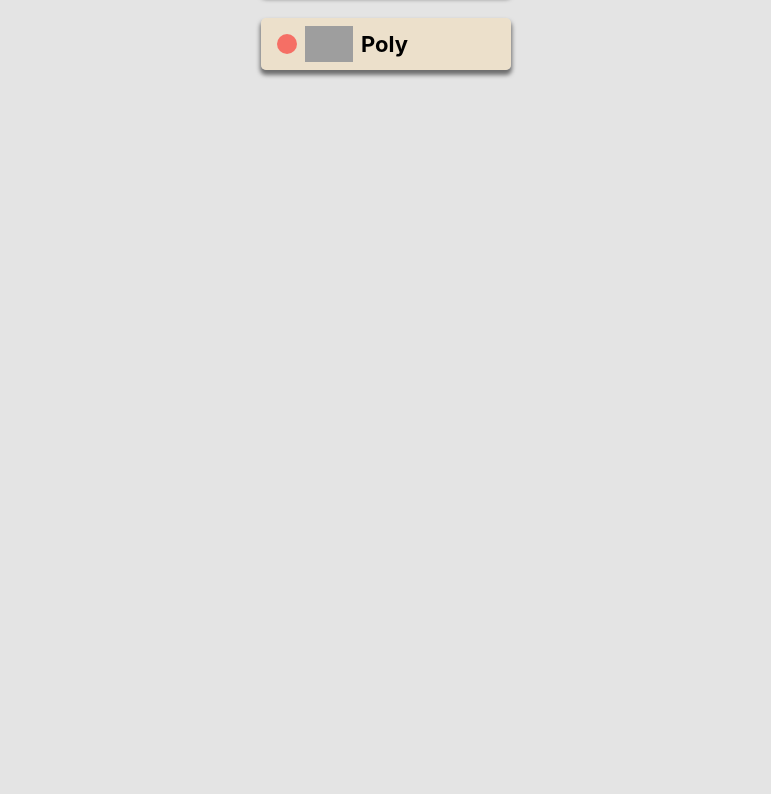
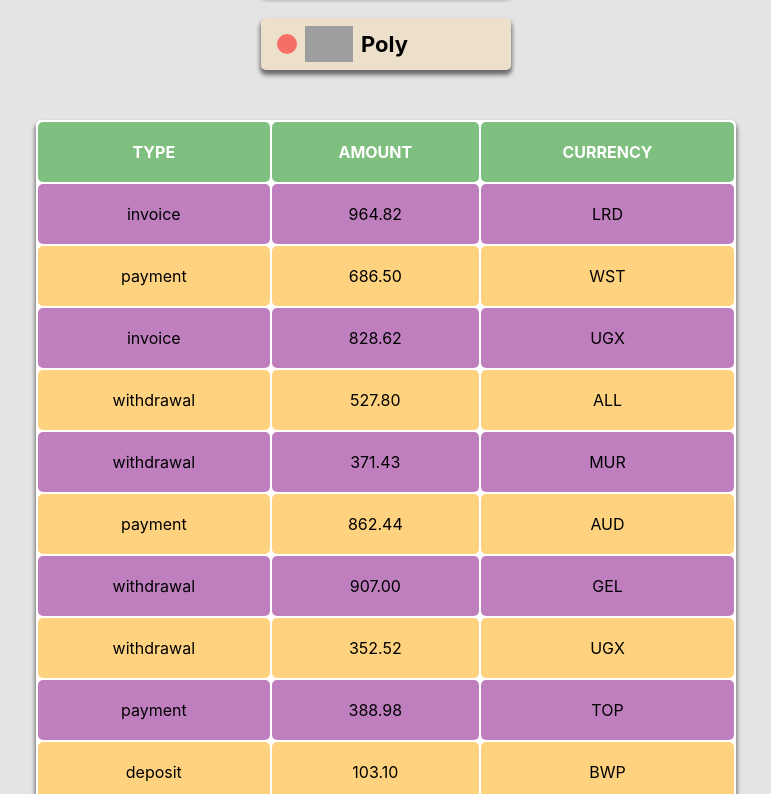
Before and after one commit to lezver/goit-react-hw-01-components, a React (Create React App) app: page / in a window 1280 px wide. Shown: the part 1086-1880 px from the top of the page, without its empty margins (254-1025 px from the left). Before the commit the page ends 1206 px from the top, so only its background shows below. Built offline with nearby package versions, Linux system fonts and the light colour scheme; grey boxes are pictures that could not be loaded.

Commit message:
finish the last exercise

```diff
--- a/src/components/Transactions/Transactions.jsx
+++ b/src/components/Transactions/Transactions.jsx
@@ -1 +1,39 @@
-export const Transactions = ({ transactions }) => {};
+import { TransactionHistory, Thead, Tbody } from './Transactions.styled';
+import PropTypes from 'prop-types';
+
+export const Transactions = ({ transactions }) => {
+  return (
+    <TransactionHistory>
+      <Thead>
+        <tr>
+          <th>Type</th>
+          <th>Amount</th>
+          <th>Currency</th>
+        </tr>
+      </Thead>
+
+      <Tbody>
+        {transactions.map(({ id, type, amount, currency }) => {
+          return (
+            <tr key={id}>
+              <td>{type}</td>
+              <td>{amount}</td>
+              <td>{currency}</td>
+            </tr>
+          );
+        })}
+      </Tbody>
+    </TransactionHistory>
+  );
+};
+
+Transactions.propTypes = {
+  transactions: PropTypes.arrayOf(
+    PropTypes.exact({
+      id: PropTypes.string.isRequired,
+      type: PropTypes.string.isRequired,
+      amount: PropTypes.string.isRequired,
+      currency: PropTypes.string.isRequired,
+    })
+  ),
+};
--- /dev/null
+++ b/src/components/Transactions/Transactions.styled.jsx
@@ -0,0 +1,33 @@
+import styled from 'styled-components';
+
+export const TransactionHistory = styled.table`
+  width: 700px;
+  margin: 0 auto;
+  overflow: hidden;
+  border-radius: 5px;
+  box-shadow: #00000085 0px 4px 4px 1px;
+  background-color: white;
+  margin-bottom: 50px;
+`;
+export const Thead = styled.thead`
+  > tr > th {
+    padding: 20px 0;
+    background-color: var(--half-green);
+    text-transform: uppercase;
+    color: white;
+    border-radius: 5px;
+  }
+`;
+export const Tbody = styled.tbody`
+  > tr:nth-child(2n) {
+    background-color: var(--half-orange);
+  }
+  > tr {
+    background-color: var(--half-purple);
+  }
+  > tr > td {
+    padding: 20px 0;
+    text-align: center;
+    border-radius: 5px;
+  }
+`;
```
